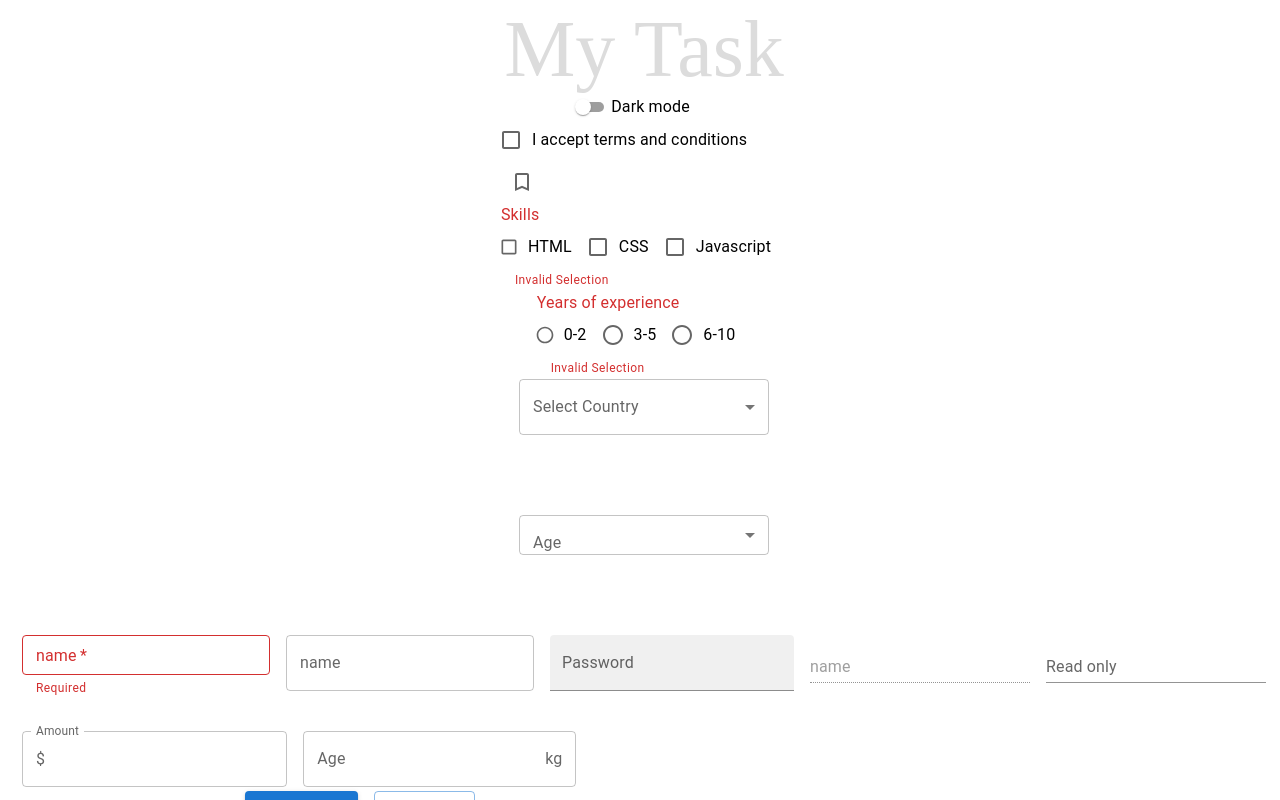
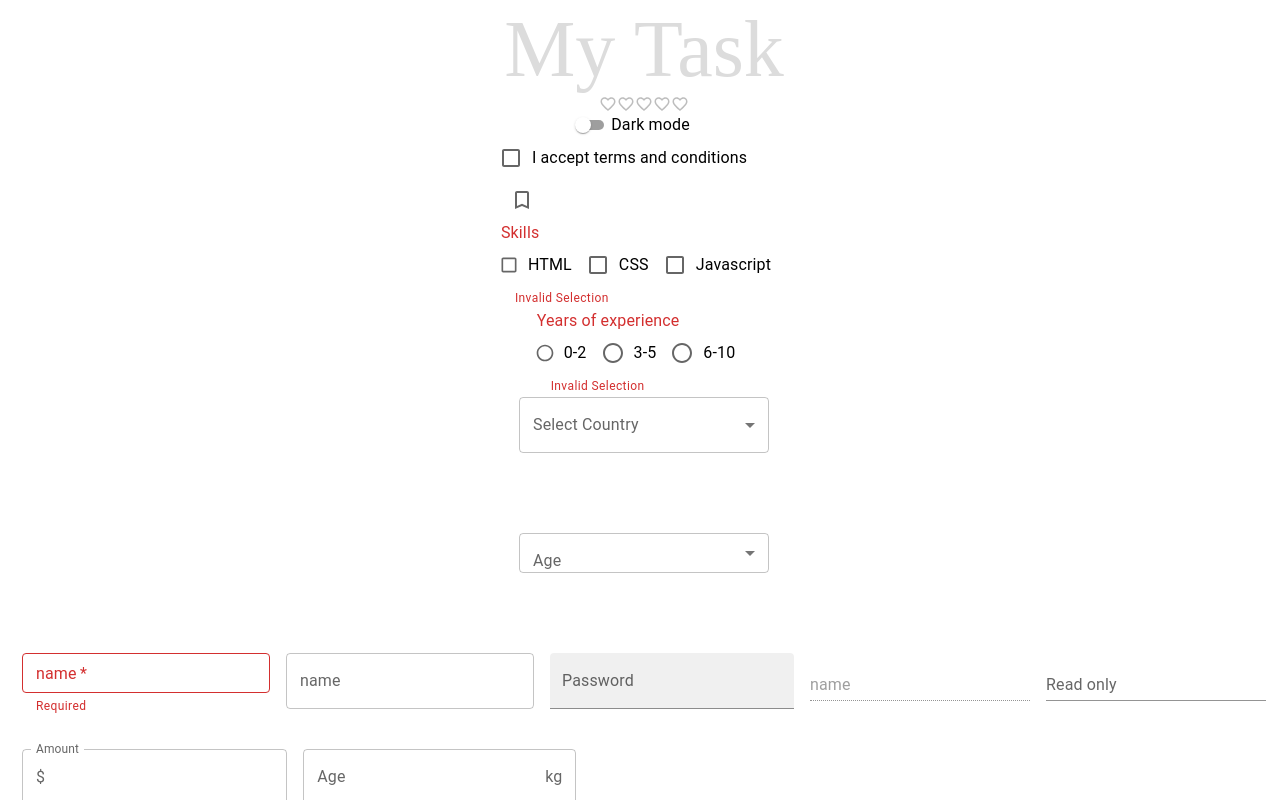
Before and after one commit to SantoshReddyBujala/Reactwebtype, a React (Create React App) app: page / in a window 1280 px wide. Shown: the top 800 px of the page. Built offline with nearby package versions, Linux system fonts and the light colour scheme; a web font is replaced by a local one.

Commit message:
Ratings completed

```diff
--- a/src/App.tsx
+++ b/src/App.tsx
@@ -8,12 +8,14 @@
 import MuiRadioButton from "./components/MuiRadioButton";
 import MuiCheckBox from "./components/MuiCheckBox";
 import MuiSwitch from "./components/MuiSwitch";
+import MuiRatings from "./components/MuiRatings";
 
 const App: React.FC = () => {
   return (
     <div className="app">
       <span className="heading">My Task</span>
       {/* <InputField /> */}
+      <MuiRatings />
       <MuiSwitch />
       <MuiCheckBox />
       <MuiRadioButton />
--- /dev/null
+++ b/src/components/MuiRatings.tsx
@@ -0,0 +1,31 @@
+import { Rating, Stack } from "@mui/material";
+import React, { useState } from "react";
+import FavoriteIcon from "@mui/icons-material/Favorite";
+import FavoriteBorderIcon from "@mui/icons-material/FavoriteBorder";
+
+const MuiRatings = () => {
+  const [value, setValue] = useState<number | null>(null);
+  console.log(value);
+  const handleChange = (
+    _event: React.ChangeEvent<{}>,
+    newValue: number | null
+  ) => {
+    setValue(newValue);
+  };
+  return (
+    <Stack spacing={4}>
+      <Rating
+        value={value}
+        onChange={handleChange}
+        precision={0.5}
+        size="small"
+        icon={<FavoriteIcon fontSize="inherit" color="error" />}
+        emptyIcon={<FavoriteBorderIcon fontSize="inherit" />}
+        //readOnly
+        highlightSelectedOnly
+      />
+    </Stack>
+  );
+};
+
+export default MuiRatings;
```
